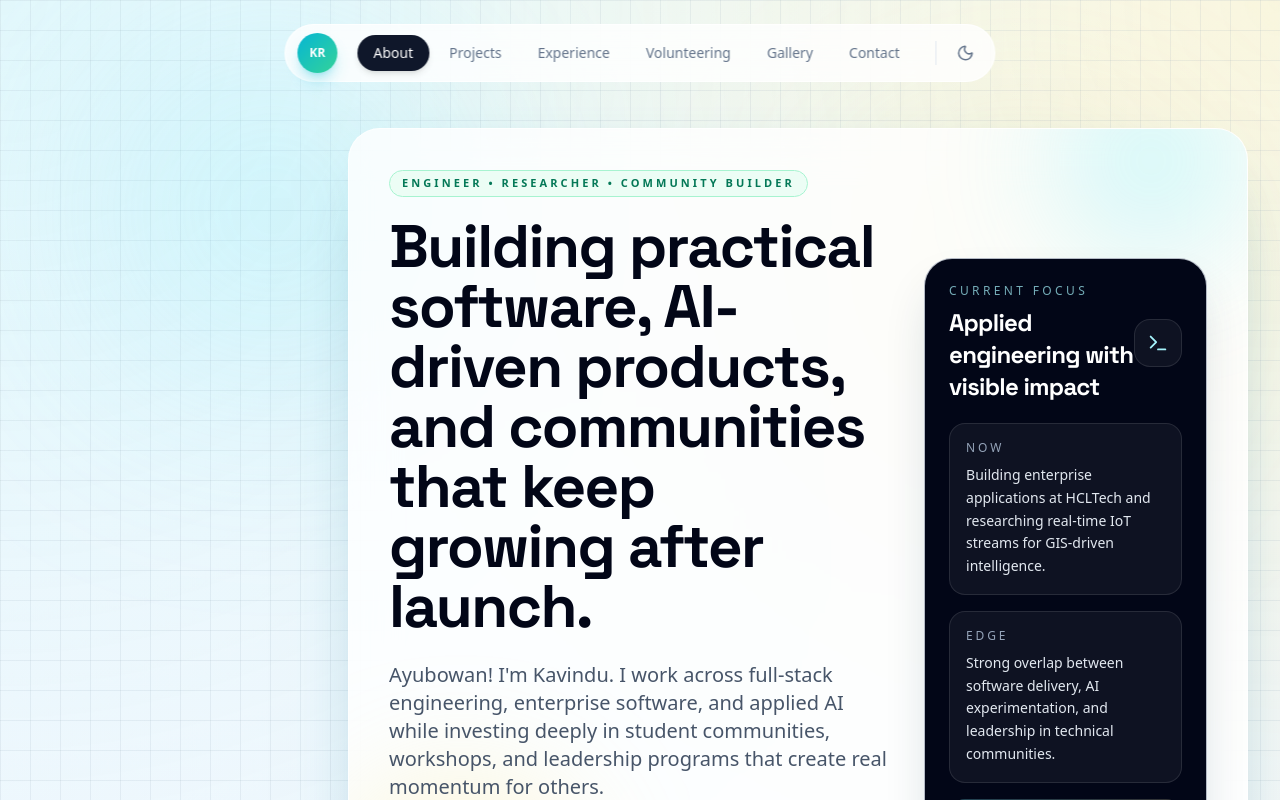
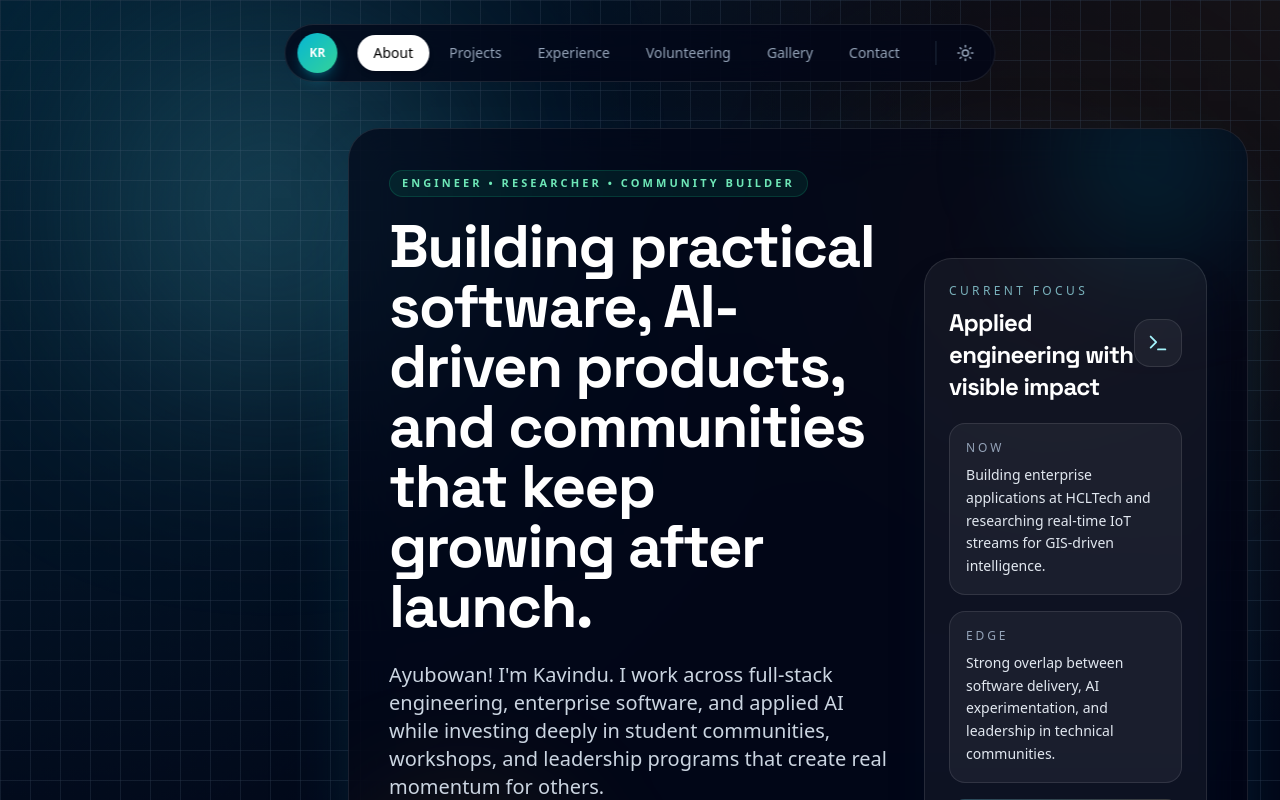
Before and after one commit to KavinduRanasinghe/KavinduRanasinghe, a React (Vite) app: page /about in a window 1280 px wide. Shown: the top 800 px of the page. Built offline with nearby package versions, Linux system fonts and the light colour scheme.

Commit message:
fix: improve theme initialization logic in Layout component

```diff
--- a/src/App.jsx
+++ b/src/App.jsx
@@ -1177,7 +1177,8 @@ const DesktopNavbar = ({ darkMode, setDarkMode }) => {
 const Layout = ({ children }) => {
   const [darkMode, setDarkMode] = useState(() => {
     if (typeof window === 'undefined') return false;
-    return window.localStorage.getItem('portfolio-theme') === 'dark';
+    const savedTheme = window.localStorage.getItem('portfolio-theme');
+    return savedTheme ? savedTheme === 'dark' : true;
   });
 
   useEffect(() => {
```
